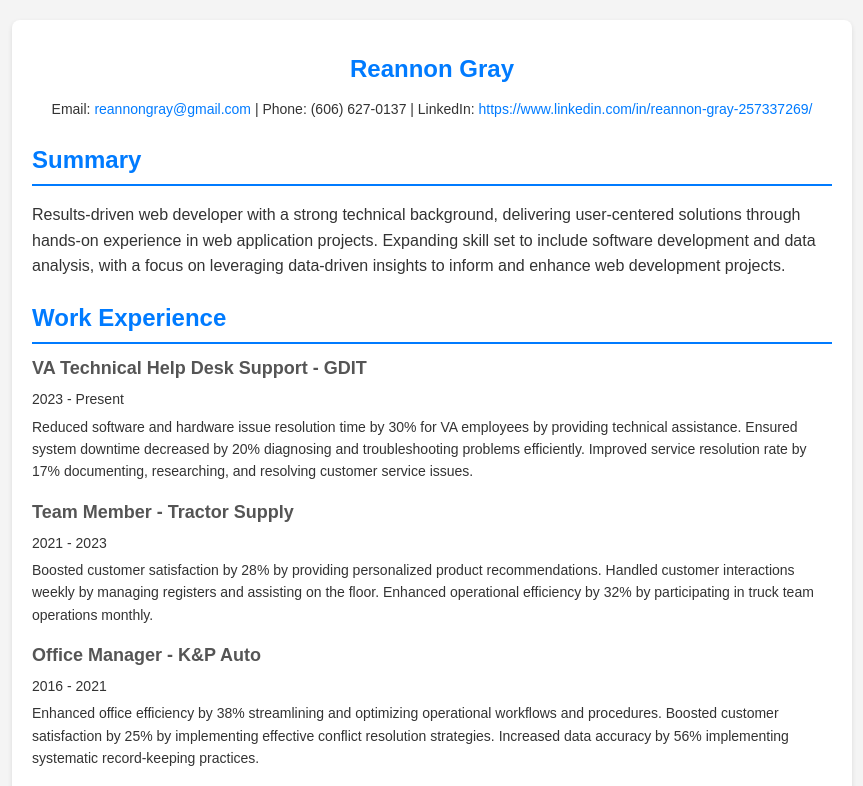
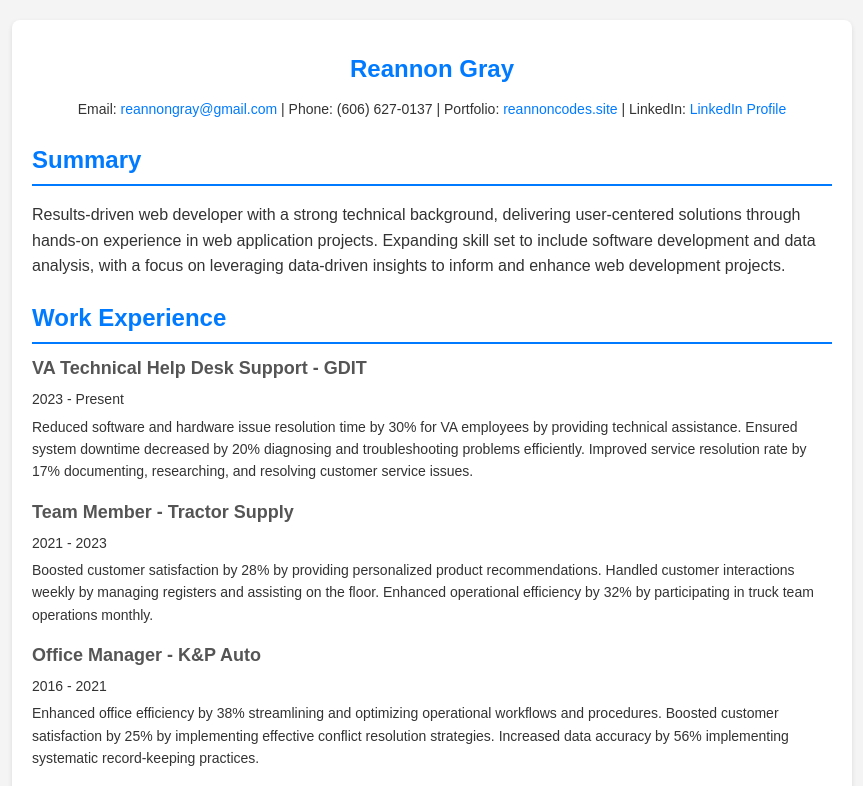
Before and after one commit to reannongray/Reannon-Resume, a plain HTML site: page index.html in a window 1280 px wide. Shown: the top 786 px of the page, without its empty margins (208-1071 px from the left). Drawn offline with Linux system fonts and the light colour scheme.

Commit message:
Updated Website

```diff
--- a/index.html
+++ b/index.html
@@ -80,12 +80,10 @@
         <section class="header">
             <h1>Reannon Gray</h1>
             <p class="contact">
-                    Email:
-                    <a href="mailto:reannongray@gmail.com"
-                        >reannongray@gmail.com</a
-                    >
-                    | Phone: (606) 627-0137 | LinkedIn:
-                    <a href="#">https://www.linkedin.com/in/reannon-gray-257337269/</a>
+                Email: <a href="mailto:reannongray@gmail.com">reannongray@gmail.com</a> |
+                Phone: (606) 627-0137 |
+                Portfolio: <a href="https://reannoncodes.site" target="_blank" rel="noopener noreferrer">reannoncodes.site</a> |
+                LinkedIn: <a href="https://www.linkedin.com/in/reannon-gray-257337269/" target="_blank" rel="noopener noreferrer">LinkedIn Profile</a>
             </p>
         </section>
             <section class="section">
@@ -192,7 +190,7 @@
                     <h3>Space Explorer</h3>
                     <p>
                         A web-based application that allows users to explore and learn about space-related topics. Currently a work in progress, with plans to add more features and functionality.
-                        <a href="https://github.com/reannongray/SpaceExplorer" target="_blank" rel="noopener noreferrer">View on GitHub</a>
+                        <a href="https://space.reannoncodes.site/" target="_blank" rel="noopener noreferrer">View on GitHub</a>
                     </p>
                 </div>
             </section>
```
Lines whose indentation alone changed are shown as unchanged.
